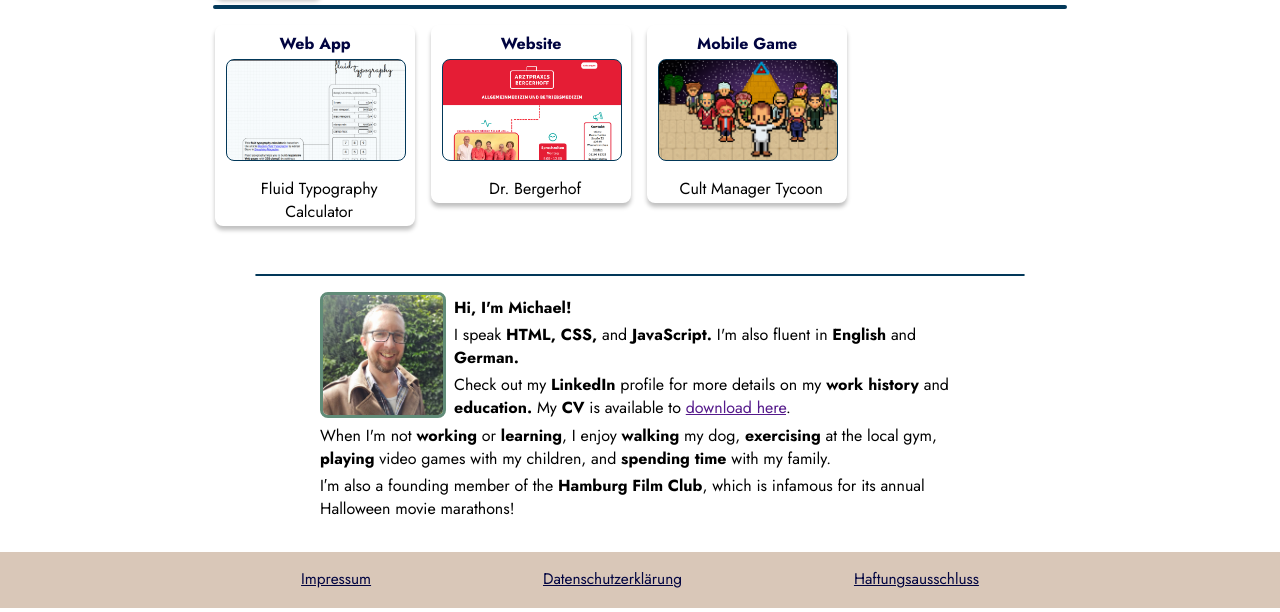
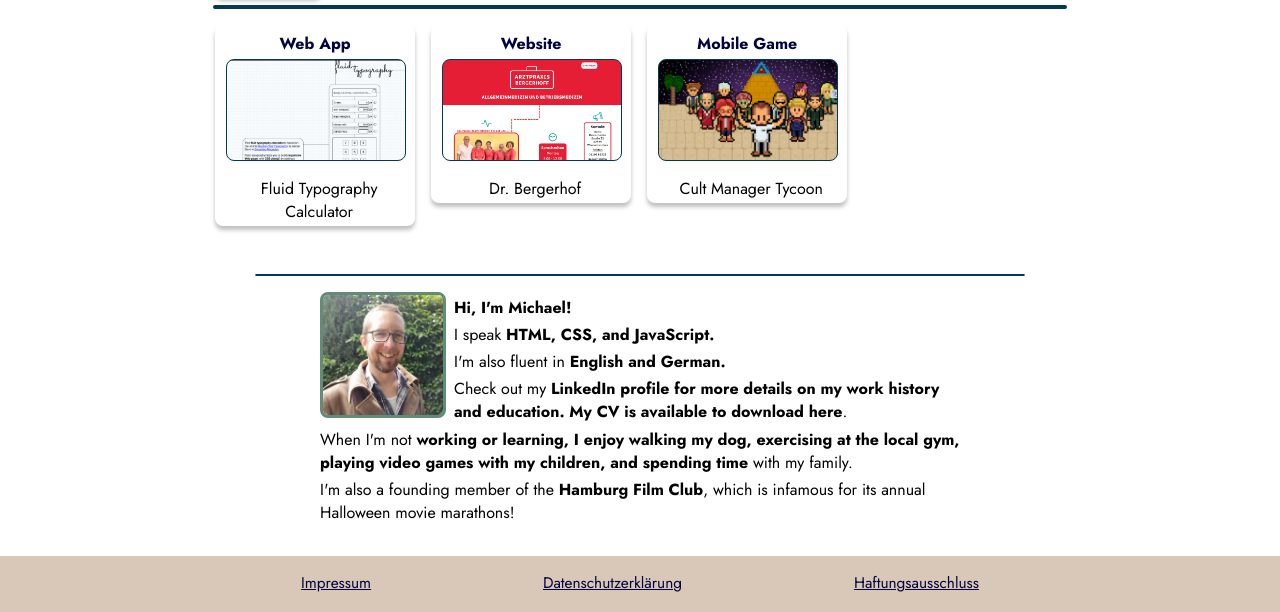
Before and after one commit to 10high/Portfolio, a plain HTML site: page index.html in a window 1280 px wide. Shown: the part 207-819 px from the top of the page. Drawn offline with Linux system fonts and the light colour scheme.

Commit message:
inserts bios dynamically

```diff
--- a/JavaScript/portfolioPage.js
+++ b/JavaScript/portfolioPage.js
@@ -2,7 +2,9 @@
 //add entries, add bio info dynamically, organize modules
 //add animation effect to bio pic desktop
 
+import { buildBioCopy } from "../modules/bioCopy.js";
 import { portfolioItems } from "../modules/portfolioItems.js";
+
 
 const buildCardElements = portfolioItem => {
   //div wrapper//
@@ -232,7 +234,7 @@ const bioMobileManager = {
 const animateBioPicBigScreen = () => {
   const bioPic = document.querySelector("#bioPicDesktop");
   bioPic.classList.add("bio__profilePic--animate");
-  setTimeout(()=>{
+  setTimeout(() => {
     bioPic.classList.remove("bio__profilePic--animate");
   }, 500);
 }
@@ -280,3 +282,5 @@ window.matchMedia("(max-width: 699px)").addEventListener("change", function () {
     eventListenerManager.bigScreen();
   }
 });
+
+buildBioCopy.insertCopy();
--- a/index.html
+++ b/index.html
@@ -81,59 +81,15 @@
         <article id="bioMobile" class="bio bio__mobile">
             <h2 class="sr-only">About Me</h2>
             <button id="bioCloseButton" class="bio__closeButton" type="button" title="Close" aria-label="Close dialogue box">X</button>
-            <img class="bio__profilePic" src="./images/MichaelWaaler.jpeg" alt="Profile picture of Michael Waaler"
-                width="120" height="120">
-                <p class="bio__copy"><span class="boldText">Hi, I'm Michael!</span></p>
-                <p class="bio__copy">
-                     I speak <span class="boldText">HTML, CSS,</span> and
-                    <span class="boldText">JavaScript.</span> I'm also fluent in <span class="boldText">English</span>
-                    and <span class="boldText">German.</span>
-                </p>
-                <p class="bio__copy">Check out my <span class="boldText">LinkedIn</span> profile for more details on my
-                    <span class="boldText">work history</span> and <span class="boldText">education.</span> My
-                    <span class="boldText">CV</span> is available to <a href="">download here</a>.
-                </p>
-                <p class="bio__copy">When I'm not <span class="boldText">working</span> or <span
-                        class="boldText">learning</span>, I enjoy <span class="boldText">walking</span> my dog,
-                    <span class="boldText">exercising</span> at the local gym,
-                    <span class="boldText">playing</span> video games with my children, and <span
-                        class="boldText">spending time</span> with my family.
-                </p>
-                <p class="bio__copy">
-                    I&prime;m also a founding member
-                    of the <span class="boldText">Hamburg Film Club</span>, which is infamous for its annual
-                    Halloween movie marathons!
-                </p>
+
         </article>
         <main>
             <div id="cardContainer" class="card__container"></div>
             <button id="showMoreButton" class="showMoreButton" type="button">SHOW MORE</button>
             <div id="bioDivider" class="segmentDivider"></div>
-            <article class="bio bio__desktop">
+            <article id="bioDesktop" class="bio bio__desktop">
                 <h2 class="sr-only">About Me</h2>
-                <img id="bioPicDesktop" class="bio__profilePic" src="./images/MichaelWaaler.jpeg" alt="Profile picture of Michael Waaler"
-                    width="120" height="120">
-                <p class="bio__copy">
-                    <span class="boldText">Hi, I'm Michael!</span>
-                </p>
-                <p class="bio__copy">I speak <span class="boldText">HTML, CSS,</span> and <span
-                        class="boldText">JavaScript.</span> I'm also fluent in <span class="boldText">English</span> and
-                    <span class="boldText">German.</span></p>
-                <p class="bio__copy">Check out my <span class="boldText">LinkedIn</span> profile for more details on my
-                    <span class="boldText">work history</span> and <span class="boldText">education.</span> My
-                    <span class="boldText">CV</span> is available to <a href="">download here</a>.
-                </p>
-                <p class="bio__copy">When I'm not <span class="boldText">working</span> or <span
-                        class="boldText">learning</span>, I enjoy <span class="boldText">walking</span> my dog,
-                    <span class="boldText">exercising</span> at the local gym,
-                    <span class="boldText">playing</span> video games with my children, and <span
-                        class="boldText">spending time</span> with my family.
-                </p>
-                <p class="bio__copy">
-                    I&prime;m also a founding member
-                    of the <span class="boldText">Hamburg Film Club</span>, which is infamous for its annual
-                    Halloween movie marathons!
-                </p>
+
             </article>
         </main>
     </div>
--- /dev/null
+++ b/modules/bioCopy.js
@@ -0,0 +1,25 @@
+export const buildBioCopy = {
+    profilePic: `<img class="bio__profilePic" src="./images/MichaelWaaler.jpeg" alt="Profile picture of Michael Waaler"
+    width="120" height="120">`,
+    copy: `*Hi, I'm Michael!*
+    I speak *HTML, CSS,* and *JavaScript.*
+    I'm also fluent in *English* and *German.*
+    Check out my *LinkedIn* profile for more details on my *work history* and *education.* My *CV* is available to *download here*.
+    When I'm not *working* or *learning*, I enjoy *walking* my dog, *exercising* at the local gym, *playing* video games with my children, and *spending time* with my family.
+    I'm also a founding member of the *Hamburg Film Club*, which is infamous for its annual Halloween movie marathons!`,
+    formatCopy(){
+        this.copy = this.copy.replace(/(\*.*\*)/gm, `<span class="boldText">$1</span>`);
+        this.copy = this.copy.replace(/\*/gm, "");
+        return this.copy = this.copy.replace(/(^.*$)/gm, `<p class="bio__copy">$1</p>`);
+    },
+    insertCopy() {
+       const bios = ["#bioDesktop", "#bioMobile"];
+       const formattedCopy = this.formatCopy();
+        for (let bio of bios){
+            const insertPosition = document.querySelector(bio);
+            insertPosition.insertAdjacentHTML("beforeend", this.profilePic);
+            insertPosition.insertAdjacentHTML("beforeend", formattedCopy);
+        }
+
+    }
+}
```
